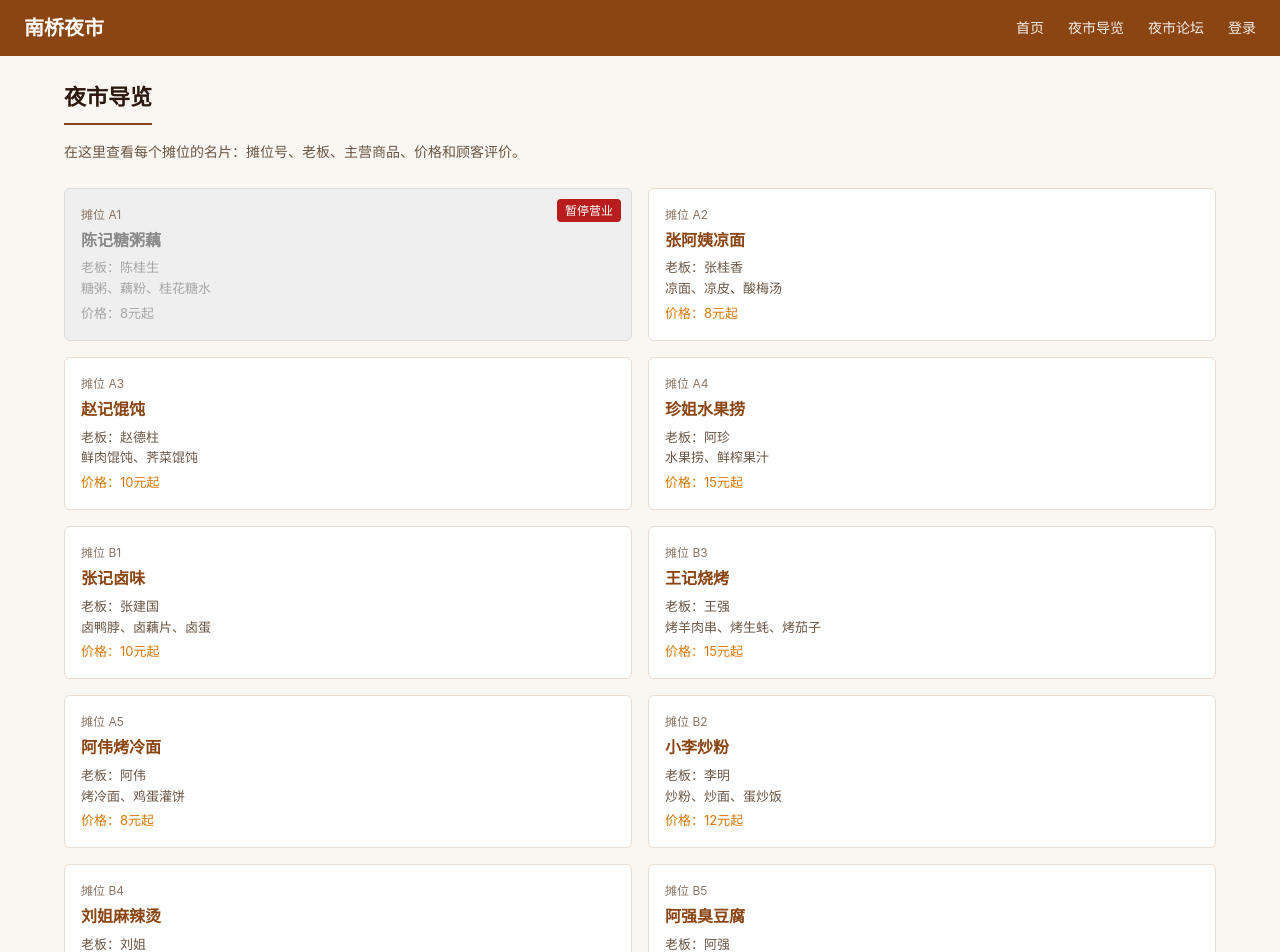
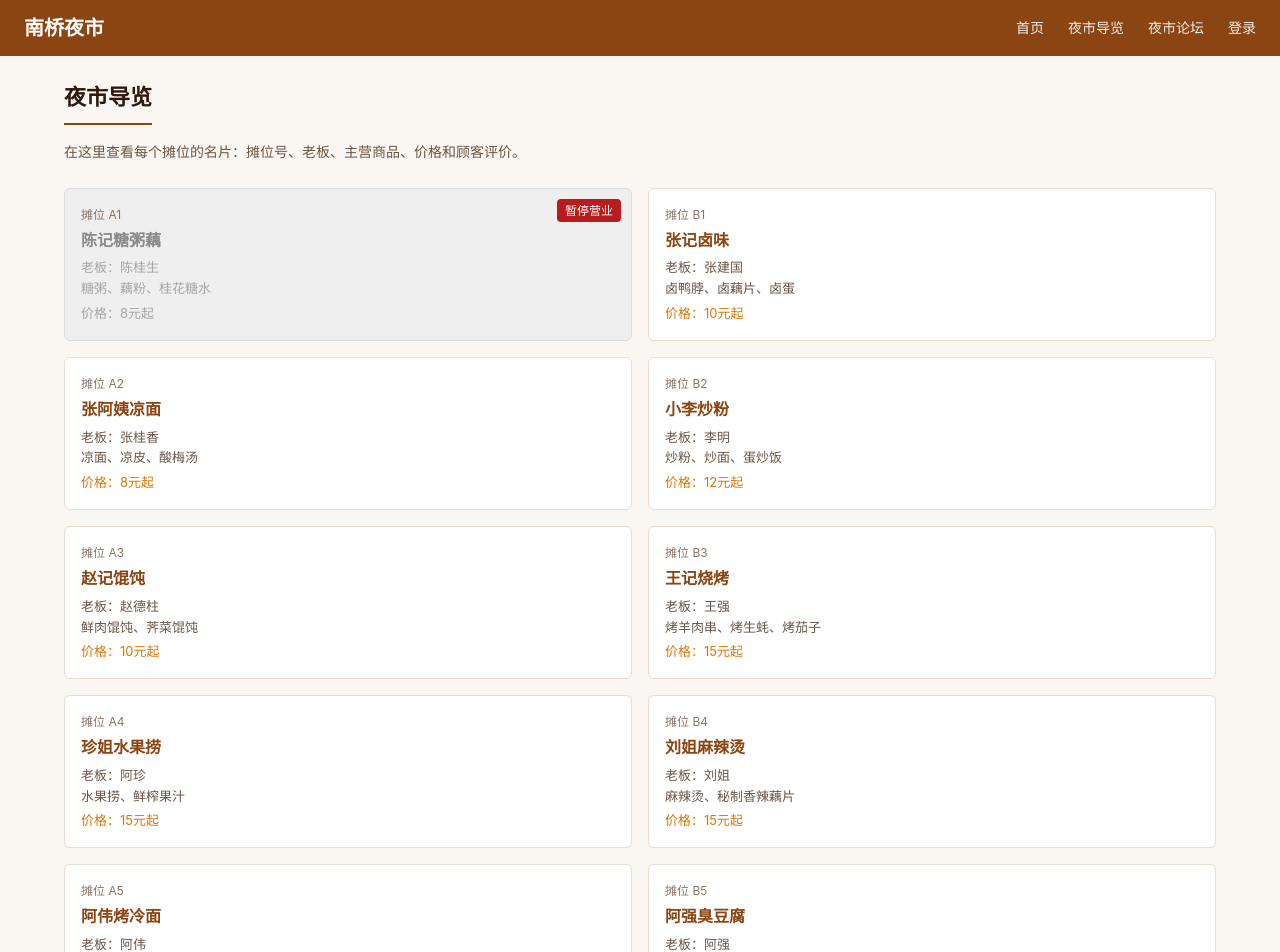
Before and after one commit to Maren-722/mystery-web-game, a Vue app: page /#/stalls in a window 1280 px wide. Shown: the top 952 px of the page. Built offline with nearby package versions, Linux system fonts and the light colour scheme.

Commit message:
夜市导览改全设备双列(A/B区) + 前情提要文案更新

```diff
--- a/src/data/stalls.json
+++ b/src/data/stalls.json
@@ -62,6 +62,20 @@
     "reviews": []
   },
   {
+    "id": "awei",
+    "stallNo": "A5",
+    "shopName": "阿伟烤冷面",
+    "owner": "阿伟",
+    "main": "烤冷面、鸡蛋灌饼",
+    "price": "8元起",
+    "dishes": [
+      { "name": "烤冷面", "price": 8 },
+      { "name": "鸡蛋灌饼", "price": 6 }
+    ],
+    "notes": [],
+    "reviews": []
+  },
+  {
     "id": "laozhang",
     "stallNo": "B1",
     "shopName": "张记卤味",
@@ -77,6 +91,21 @@
     "reviews": []
   },
   {
+    "id": "xiaoli",
+    "stallNo": "B2",
+    "shopName": "小李炒粉",
+    "owner": "李明",
+    "main": "炒粉、炒面、蛋炒饭",
+    "price": "12元起",
+    "dishes": [
+      { "name": "炒粉", "price": 12 },
+      { "name": "炒面", "price": 12 },
+      { "name": "蛋炒饭", "price": 10 }
+    ],
+    "notes": [],
+    "reviews": []
+  },
+  {
     "id": "wangji",
     "stallNo": "B3",
     "shopName": "王记烧烤",
@@ -87,35 +116,6 @@
       { "name": "羊肉串", "price": 5 },
       { "name": "烤生蚝", "price": 15 },
       { "name": "烤茄子", "price": 12 }
-    ],
-    "notes": [],
-    "reviews": []
-  },
-  {
-    "id": "awei",
-    "stallNo": "A5",
-    "shopName": "阿伟烤冷面",
-    "owner": "阿伟",
-    "main": "烤冷面、鸡蛋灌饼",
-    "price": "8元起",
-    "dishes": [
-      { "name": "烤冷面", "price": 8 },
-      { "name": "鸡蛋灌饼", "price": 6 }
-    ],
-    "notes": [],
-    "reviews": []
-  },
-  {
-    "id": "xiaoli",
-    "stallNo": "B2",
-    "shopName": "小李炒粉",
-    "owner": "李明",
-    "main": "炒粉、炒面、蛋炒饭",
-    "price": "12元起",
-    "dishes": [
-      { "name": "炒粉", "price": 12 },
-      { "name": "炒面", "price": 12 },
-      { "name": "蛋炒饭", "price": 10 }
     ],
     "notes": [],
     "reviews": []
--- a/src/views/Intro.vue
+++ b/src/views/Intro.vue
@@ -7,14 +7,11 @@
         开学两周，你还没适应这座江边城市的秋天。今天室友们都出去了，你一个人在宿舍刷手机，搜"临岗必吃夜市"。
       </p>
       <p class="intro-text">
-        评论区里有人提到<span class="intro-highlight">南桥夜市</span>——江边摆了18年的老夜市，其中有一家<span class="intro-highlight">"陈记糖粥藕"</span>，据说是很多临岗人从小吃到大的味道。
-      </p>
-      <p class="intro-text">
-        你点进了南桥夜市的官网，想看看陈记今晚出不出摊。
+        评论区里有人提到<span class="intro-highlight">南桥夜市</span>——一个数字化转型的新型夜市：每个摊位都上了官网，能看菜单、看评价、逛论坛。里面有凉面、馄饨、炒粉、烧烤、麻辣烫、臭豆腐……等许多美味，尤其是那家<span class="intro-highlight">"陈记糖粥藕"</span>，据说是临岗人从小吃到大的老味道，糖藕软糯、粥底浓稠。
       </p>
       <hr class="intro-divider">
       <p class="intro-text">
-        你发现这个夜市有自己的官网：
+        你发现这个夜市有专门的官网。在美味的诱惑下，你点开了它：
         <a class="intro-link" @click="$router.push('/home')">http://www.nanqiao-night-market.com</a>
       </p>
       <p class="intro-disclaimer">本游戏为虚构创作，其中人物、地点、事件均为虚构，如有雷同，纯属巧合。</p>
--- a/src/views/Stalls.vue
+++ b/src/views/Stalls.vue
@@ -48,7 +48,10 @@ onMounted(() => {
 }
 .stall-grid {
   display: grid;
+  /* 全设备固定两列：左列 A1-A5，右列 B1-B5（列优先填充） */
   grid-template-columns: repeat(2, 1fr);
+  grid-template-rows: repeat(5, auto);
+  grid-auto-flow: column;
   gap: var(--space-md);
 }
 .stall-card {
@@ -108,9 +111,5 @@ onMounted(() => {
   color: #A5A5A5;
 }
 
-@media (max-width: 720px) {
-  .stall-grid {
-    grid-template-columns: 1fr;
-  }
-}
+/* 手机端同样保持两列（A 列 / B 列），卡片内容自动紧凑换行 */
 </style>
```
